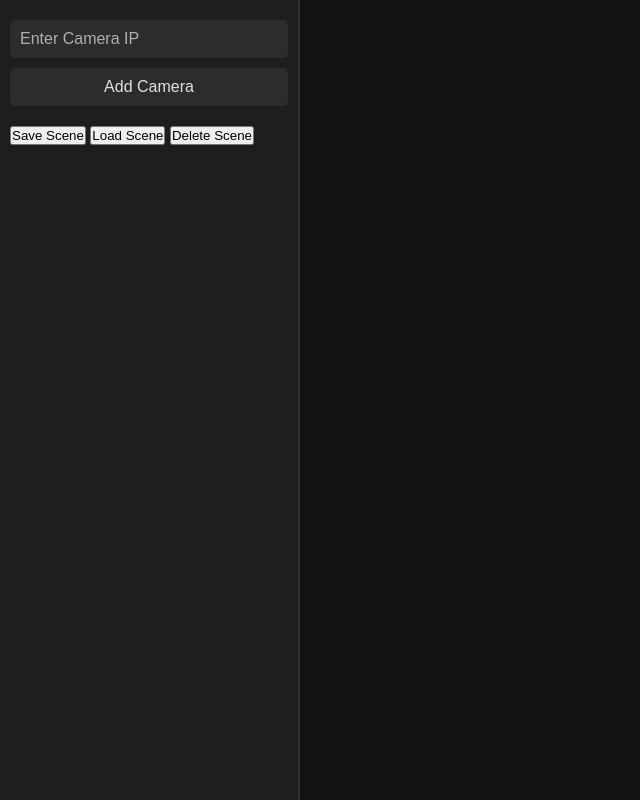
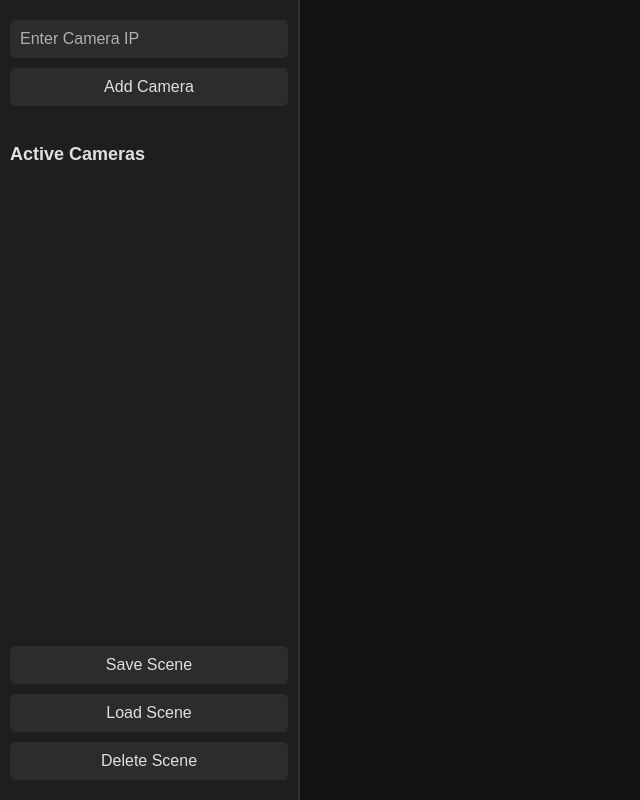
Before and after one commit to sqkysqnt/bscamera, a Flask app: page / in a window 1280 px wide. Shown: the whole page, without its empty margins (0-640 px from the left). Run offline with Flask 3, Linux system fonts and the light colour scheme; data that the repository does not hold is empty.

Commit message:
minor cosmetic - camera list title

```diff
--- a/server/templates/index.html
+++ b/server/templates/index.html
@@ -16,12 +16,16 @@
                 <input type="text" id="ipAddress" name="ip_address" placeholder="Enter Camera IP" required>
                 <button type="submit">Add Camera</button>
             </form>
+            <br>
+            <div id="cameraListTitle">Active Cameras</div>
             <ul id="cameraList">
                 <!-- Camera list items will be dynamically inserted here -->
             </ul>
-            <button id="saveSceneButton">Save Scene</button>
-            <button id="loadSceneButton">Load Scene</button>
-            <button id="deleteSceneButton">Delete Scene</button>
+            <div class="toolbar-buttons">
+                <button id="saveSceneButton">Save Scene</button>
+                <button id="loadSceneButton">Load Scene</button>
+                <button id="deleteSceneButton">Delete Scene</button>
+            </div>
         </div>
     </div>
     <div id="sceneLabel" style="position: absolute; top: 10px; right: 10px; color: white;"></div>
```
